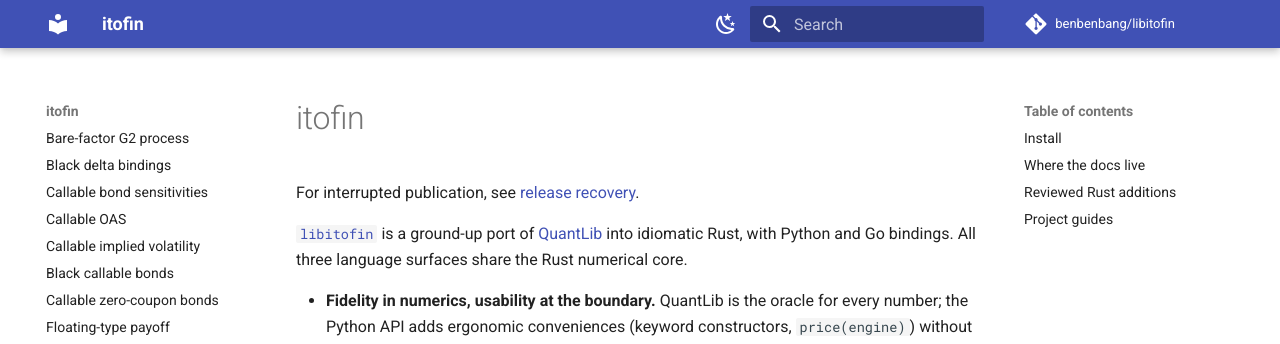
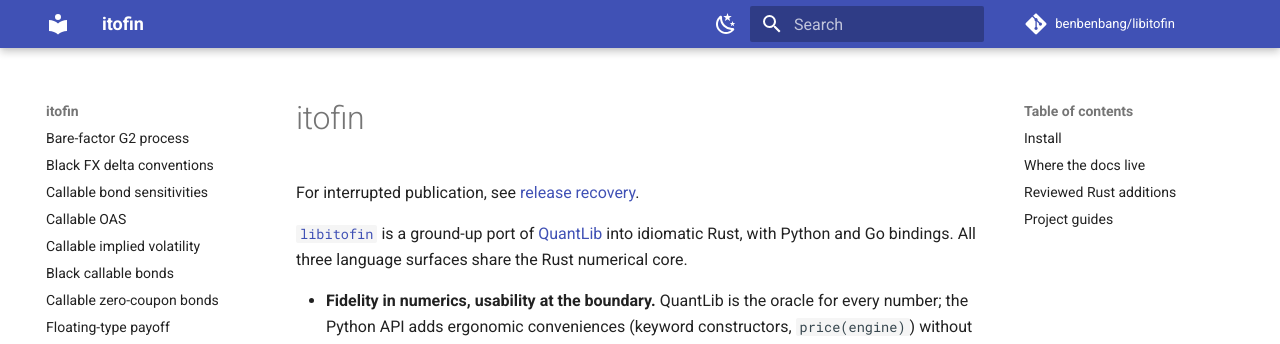
Before and after one commit to benbenbang/libitofin, an MkDocs documentation site: the page built from docs/docs/index.md, in a window 1280 px wide. Shown: the top 344 px of the page. Built offline with MkDocs 1.6.1 and Material for MkDocs 9.7.7, drawn with Linux system fonts in a browser that asks for light colours; comment, search, counter and statistics services are not loaded.

Commit message:
refactor(integration): wire Black FX delta docs and smoke probe loop

```diff
--- a/docs/mkdocs.yml
+++ b/docs/mkdocs.yml
@@ -71,7 +71,7 @@ plugins:
 
 nav:
   - Bare-factor G2 process: g2-process.md
-  - Black delta bindings: black-delta-bindings.md
+  - Black FX delta conventions: black-delta-bindings.md
   - Callable bond sensitivities: callable-bond-sensitivities.md
   - Callable OAS: callable-oas.md
   - Callable implied volatility: callable-implied-volatility.md
```
Also changed, not shown: README.md.
